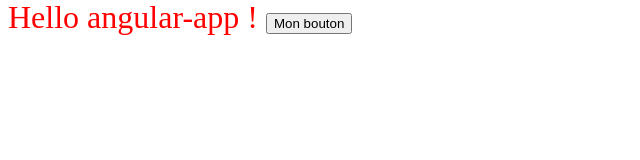
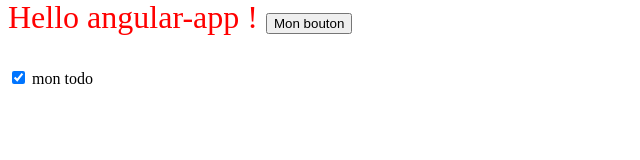
Before and after one commit to fmairesse/orsys-osw-202012, an Angular app in the folder tp/angular-app/: page / in a window 1280 px wide. Shown: the part 128-288 px from the top of the page, without its empty margins (0-640 px from the left). Built offline with nearby package versions, Linux system fonts and the light colour scheme.

Commit message:
angular: composant todo

```diff
--- a/tp/angular-app/src/app/app.component.html
+++ b/tp/angular-app/src/app/app.component.html
@@ -1,2 +1,4 @@
 <p>Mon application</p>
 <app-hello-world [name]="title" [boutonDisabled]="monBoutonDisabled" (clickButton)="onClick($event)"></app-hello-world>
+
+<app-todo [title]="'mon todo'" [completed]="true"></app-todo>
--- a/tp/angular-app/src/app/app.module.ts
+++ b/tp/angular-app/src/app/app.module.ts
@@ -4,11 +4,13 @@ import { NgModule } from '@angular/core';
 import { AppRoutingModule } from './app-routing.module';
 import { AppComponent } from './app.component';
 import { HelloWorldComponent } from './hello-world/hello-world.component';
+import { TodoComponent } from './todo/todo.component';
 
 @NgModule({
   declarations: [
     AppComponent,
-    HelloWorldComponent
+    HelloWorldComponent,
+    TodoComponent
   ],
   imports: [
     BrowserModule,
--- /dev/null
+++ b/tp/angular-app/src/app/todo/todo.component.html
@@ -0,0 +1,2 @@
+<input type="checkbox" [checked]="completed" />
+{{title}}
--- /dev/null
+++ b/tp/angular-app/src/app/todo/todo.component.ts
@@ -0,0 +1,14 @@
+import { Component, Input, OnInit } from "@angular/core";
+
+@Component({
+  selector: "app-todo",
+  templateUrl: "./todo.component.html",
+})
+export class TodoComponent implements OnInit {
+  @Input() completed = false;
+  @Input() title = "";
+
+  constructor() {}
+
+  ngOnInit(): void {}
+}
```
